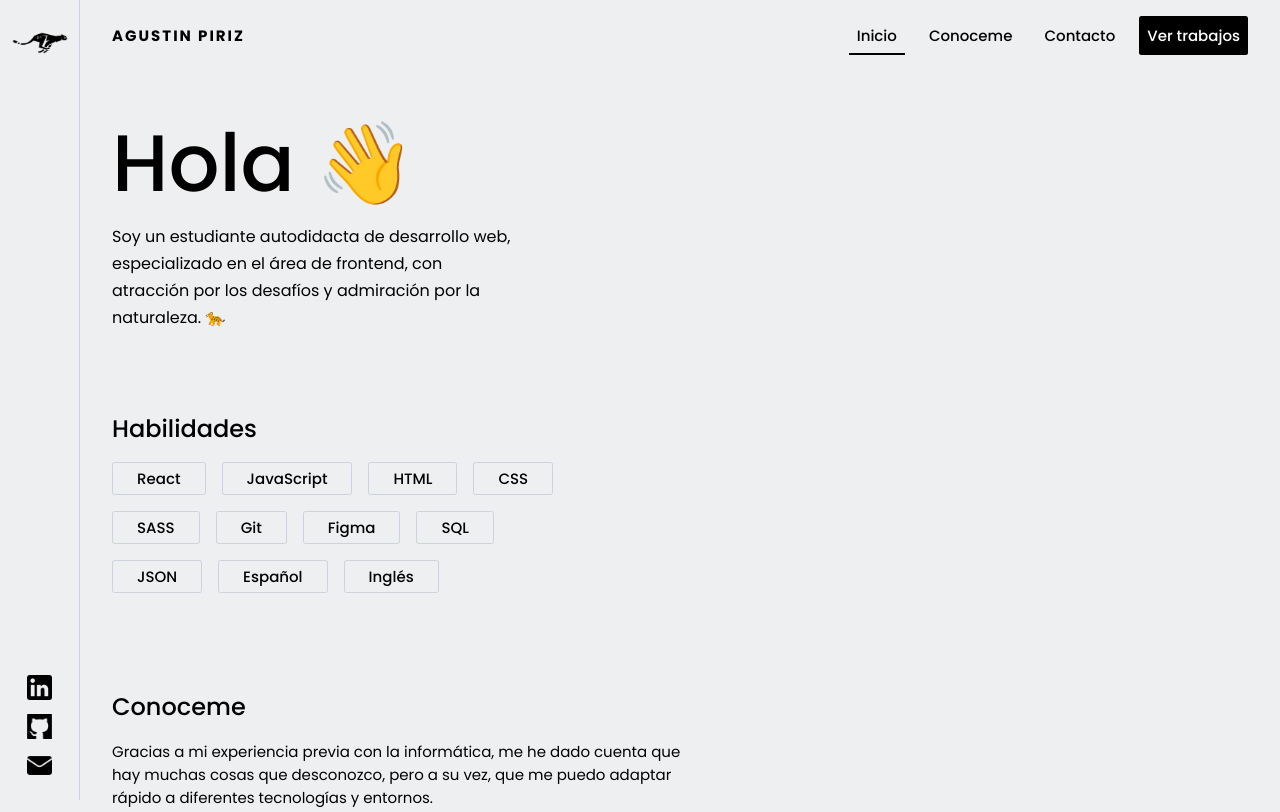
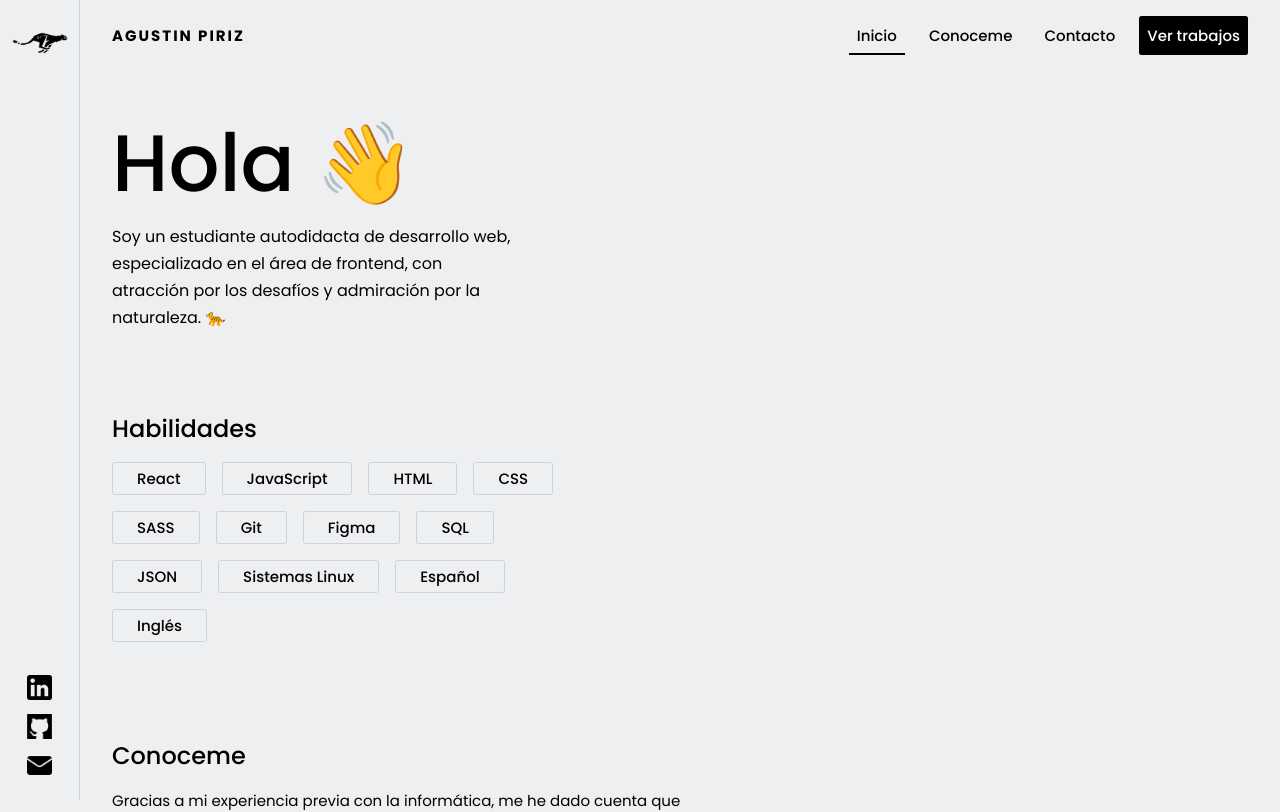
Before and after one commit to StyledDEV/portfolio, a React (Create React App) app: page / in a window 1280 px wide. Shown: the top 812 px of the page. Built offline with nearby package versions, Linux system fonts and the light colour scheme.

Commit message:
projects added, styles bug fixed

```diff
--- a/src/data/index.js
+++ b/src/data/index.js
@@ -101,10 +101,15 @@ export const skills = [
   },
   {
     id: 9,
+    name: 'Sistemas Linux',
+    url: 'https://es.wikipedia.org/wiki/GNU/Linux',
+  },
+  {
+    id: 10,
     name: 'Español',
   },
   {
-    id: 10,
+    id: 11,
     name: 'Inglés',
   },
 ];
@@ -206,4 +211,71 @@ export const works = [
       },
     ],
   },
+  {
+    id: 2,
+    name: 'Grocery bud',
+    url: {
+      external: 'https://agustin-react-learning-grocery-bud.netlify.app/',
+      repository: 'https://github.com/StyledDEV/grocery-bud',
+    },
+    img: {
+      single: 'grocery-bud.png',
+    },
+    tasks: [
+      {
+        id: 0,
+        name: 'Creación de clases CSS para componentes principales',
+        description:
+          'Hice parte de los estilos que iban a utilizar los componentes principales de la app, para así guiarme de una mejor manera cuando haga la funcionalidad.',
+      },
+      {
+        id: 1,
+        name: 'Usé el hook reducer de React',
+        description:
+          'Gestioné el estado de la aplicación con useReducer, para así tener una mejor organización y que sea fácil manejar todos los cambios de estado.',
+      },
+      {
+        id: 2,
+        name: 'Hice el formulario para ingresar texto',
+        description:
+          'Creé el componente de formulario y le agregé los elementos, y manejé el texto de entrada con una función que es capaz de gestionar varios inputs a la vez, usando las propiedades name y value del input.',
+      },
+      {
+        id: 3,
+        name: 'Lista de elementos',
+        description:
+          'Agregué los componentes y las funciones encargadas de mostrar los elementos que contiene el estado.',
+      },
+      {
+        id: 4,
+        name: 'Hice la funcionalidad',
+        description:
+          'De esta manera conseguí cambiar los estados de la aplicación al añadir, editar o eliminar un elemento.',
+      },
+      {
+        id: 5,
+        name: 'Uso de la API localStorage',
+        description:
+          'Utilicé la API del navegador localStorage para guardar los elementos del estado en la memoria local.',
+      },
+      {
+        id: 6,
+        name: 'Aprendizaje',
+        description:
+          'En este mini proyecto aprendí a gestionar los estados de una aplicación de una mejor manera, también a cómo reemplazar el contenido de un elemento sin alterar el órden de la lista que lo contiene.',
+      },
+    ],
+  },
+  {
+    id: 3,
+    name: 'Pricing component',
+    url: {
+      external: 'https://styleddev.github.io/challenges/pricing-component/',
+      repository:
+        'https://github.com/StyledDEV/challenges/tree/main/pricing-component',
+    },
+    img: {
+      single: 'pricing-component.png',
+    },
+  },
 ];
--- a/src/index.css
+++ b/src/index.css
@@ -376,7 +376,7 @@ a.section-skills-list-item {
 .section-work-list-item {
   position: relative;
   width: 100%;
-  min-height: 300px;
+  min-height: 100px;
   max-height: 100vh;
   overflow: hidden;
   border-radius: var(--radius-2);
@@ -397,7 +397,9 @@ a.section-skills-list-item {
 .section-work-list-item-img {
   width: 100%;
   height: 100%;
+  display: block;
   object-fit: cover;
+  object-position: 0 0;
   transition: transform 0.3s;
 }
 
@@ -438,11 +440,14 @@ a.section-skills-list-item {
 }
 
 .section-single-work-link {
-  margin-top: 2rem;
+  display: inline-block;
+  margin-top: 0.5rem;
+  margin-right: 0.5rem;
 }
 
 .section-single-work-item {
   margin-bottom: 3rem;
+  max-width: 350px;
 }
 
 .section-single-work-item-name {
@@ -451,11 +456,11 @@ a.section-skills-list-item {
 }
 
 .section-single-work-item-img {
+  width: 100%;
   max-width: 200px;
 }
 
 .section-single-work-item-desc {
-  max-width: 350px;
   font-size: 90%;
 }
 
@@ -509,7 +514,7 @@ a.section-skills-list-item {
   }
 
   .section-single-work-item {
-    margin-right: auto;
+    margin-right: 5%;
     margin-bottom: 2rem;
   }
 
--- a/src/pages/SingleWork.js
+++ b/src/pages/SingleWork.js
@@ -33,7 +33,7 @@ export default function SingleWork() {
   // found work destructuring
   const {
     name: workName,
-    url: { external: externalUrl },
+    url: { external: externalUrl, repository },
     img,
     img: { single: singleImg },
     tasks,
@@ -84,6 +84,16 @@ export default function SingleWork() {
               Ver en vivo
             </a>
           )}
+          {repository && (
+            <a
+              className="btn section-single-work-link"
+              href={repository}
+              target="_blank"
+              rel="noreferrer"
+            >
+              Ver repositorio
+            </a>
+          )}
         </div>
 
         {tasks && (
```
Also changed, not shown: public/images/work/grocery-bud.png (added), public/images/work/pricing-component.png (added).
